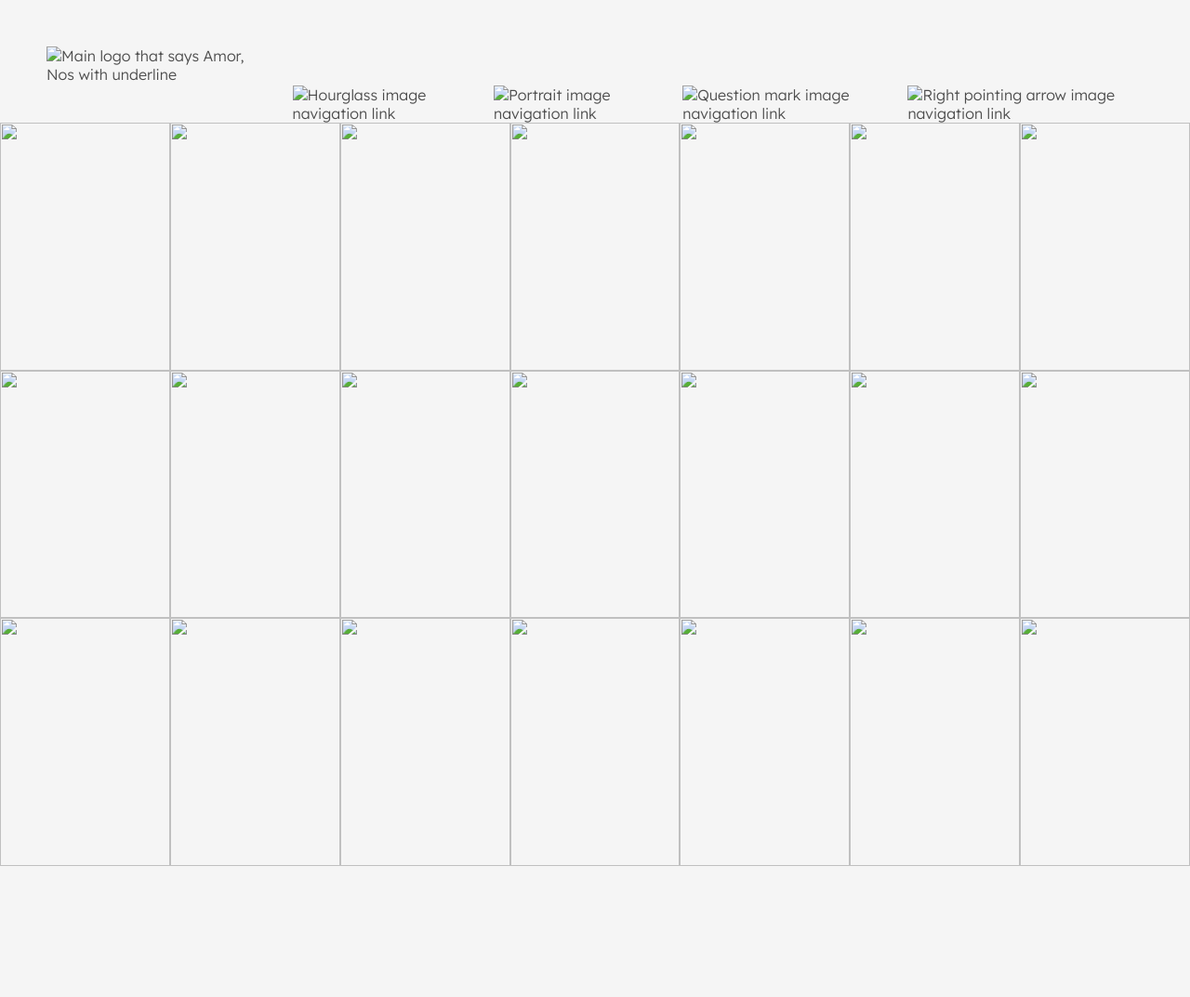
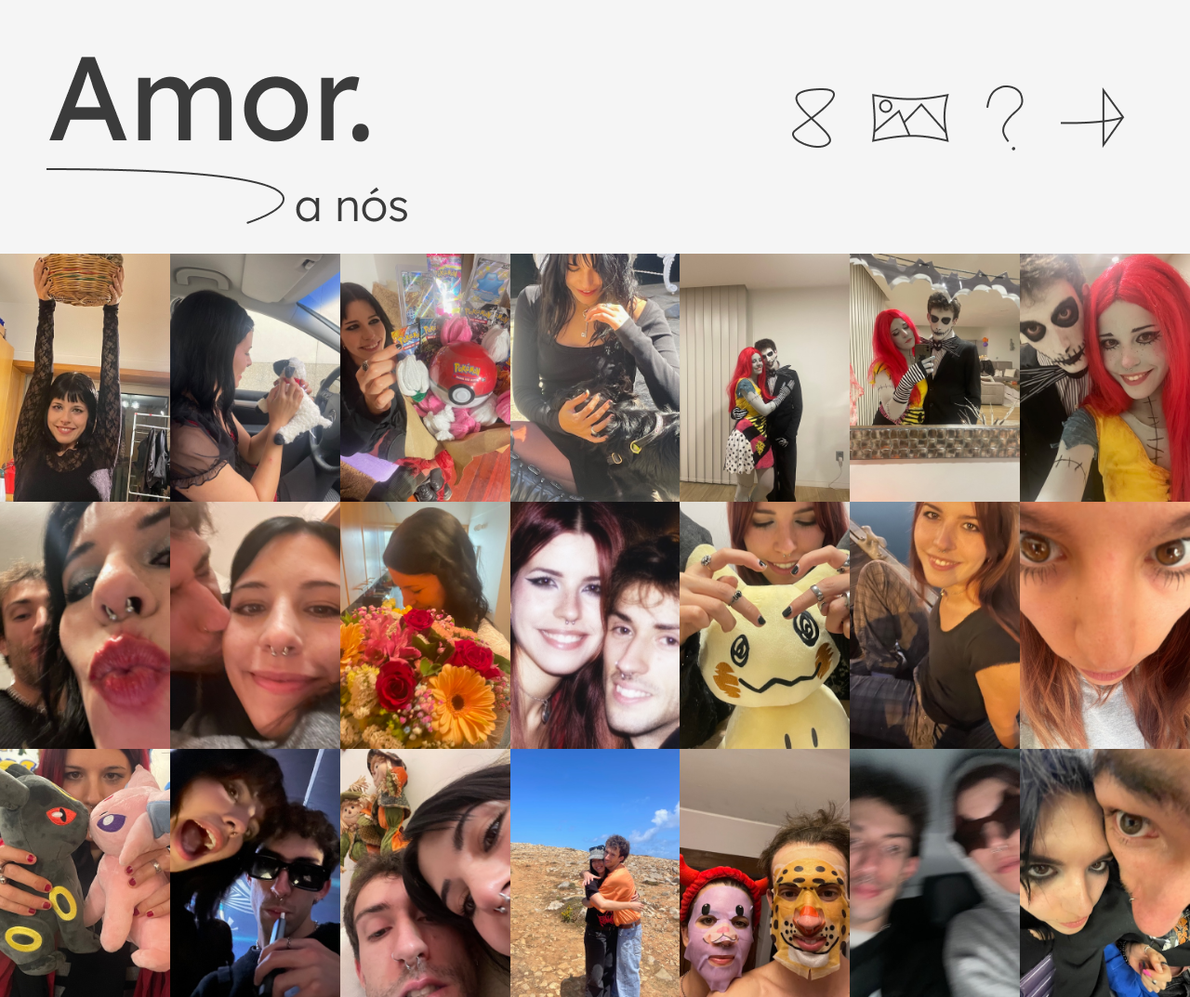
Before and after one commit to Leonardodrt/Amornos, a plain HTML site: page imagem.html in a window 1280 px wide. Shown: the whole page at 93% size. Before the commit the page ends 932 px from the top, so only its background shows below. Drawn offline with Linux system fonts and the light colour scheme; the site is published under a folder, as on GitHub Pages, so addresses that start at the root find nothing.

Commit message:
correct links

```diff
--- a/imagem.html
+++ b/imagem.html
@@ -16,38 +16,38 @@
 <body>
     <header>
 
-            <a target="_self" href="index.html"> <img class="logo" src="/imgs/Titulo.png" alt="Main logo that says Amor, Nos with underline"/> </a>
+            <a target="_self" href="index.html"> <img class="logo" src="imgs/Titulo.png" alt="Main logo that says Amor, Nos with underline"/> </a>
 
         <nav>
-           <a href="tempo.html"> <img class="nav_link" src="/imgs/ampulhetaIcon.png" alt="Hourglass image navigation link"/> </a>
-           <a href="imagem.html"> <img class="nav_link" src="/imgs/imagemIcon.png" alt="Portrait image navigation link"/> </a>
-           <a href="pergunta.html"><img class="nav_link" src="/imgs/perguntaIcon.png" alt="Question mark image navigation link"/> </a>
-           <a href="futuro.html"><img class="nav_link" src="/imgs/futuroIcon.png" alt="Right pointing arrow image navigation link"/> </a>
+           <a href="tempo.html"> <img class="nav_link" src="imgs/ampulhetaIcon.png" alt="Hourglass image navigation link"/> </a>
+           <a href="imagem.html"> <img class="nav_link" src="imgs/imagemIcon.png" alt="Portrait image navigation link"/> </a>
+           <a href="pergunta.html"><img class="nav_link" src="imgs/perguntaIcon.png" alt="Question mark image navigation link"/> </a>
+           <a href="futuro.html"><img class="nav_link" src="imgs/futuroIcon.png" alt="Right pointing arrow image navigation link"/> </a>
         </nav>
     </header>
     <main>
         <div class="gallery">
-            <img src="../imgs/gallery/image_01.jpg">
-            <img src="../imgs/gallery/image_02.jpg">
-            <img src="../imgs/gallery/image_03.jpg">
-            <img src="../imgs/gallery/image_04.jpg">
-            <img src="../imgs/gallery/image_05.jpg">
-            <img src="../imgs/gallery/image_06.jpg">
-            <img src="../imgs/gallery/image_07.jpg">
-            <img src="../imgs/gallery/image_08.jpg">
-            <img src="../imgs/gallery/image_09.jpg">
-            <img src="../imgs/gallery/image_10.jpg">
-            <img src="../imgs/gallery/image_11.jpg">
-            <img src="../imgs/gallery/image_12.jpg">
-            <img src="../imgs/gallery/image_13.jpg">
-            <img src="../imgs/gallery/image_14.jpg">
-            <img src="../imgs/gallery/image_15.jpg">
-            <img src="../imgs/gallery/image_16.jpg">
-            <img src="../imgs/gallery/image_17.jpg">
-            <img src="../imgs/gallery/image_18.jpg">
-            <img src="../imgs/gallery/image_19.jpg">
-            <img src="../imgs/gallery/image_20.jpg">
-            <img src="../imgs/gallery/image_21.jpg">
+            <img src="imgs/gallery/image_01.jpg">
+            <img src="imgs/gallery/image_02.jpg">
+            <img src="imgs/gallery/image_03.jpg">
+            <img src="imgs/gallery/image_04.jpg">
+            <img src="imgs/gallery/image_05.jpg">
+            <img src="imgs/gallery/image_06.jpg">
+            <img src="imgs/gallery/image_07.jpg">
+            <img src="imgs/gallery/image_08.jpg">
+            <img src="imgs/gallery/image_09.jpg">
+            <img src="imgs/gallery/image_10.jpg">
+            <img src="imgs/gallery/image_11.jpg">
+            <img src="imgs/gallery/image_12.jpg">
+            <img src="imgs/gallery/image_13.jpg">
+            <img src="imgs/gallery/image_14.jpg">
+            <img src="imgs/gallery/image_15.jpg">
+            <img src="imgs/gallery/image_16.jpg">
+            <img src="imgs/gallery/image_17.jpg">
+            <img src="imgs/gallery/image_18.jpg">
+            <img src="imgs/gallery/image_19.jpg">
+            <img src="imgs/gallery/image_20.jpg">
+            <img src="imgs/gallery/image_21.jpg">
         </div>
     </main>
 </body>
```
Also changed, not shown: futuro.html (+5 -5 lines), index.html (+1 -1 lines), pergunta.html (+5 -5 lines), tempo.html (+5 -5 lines).
